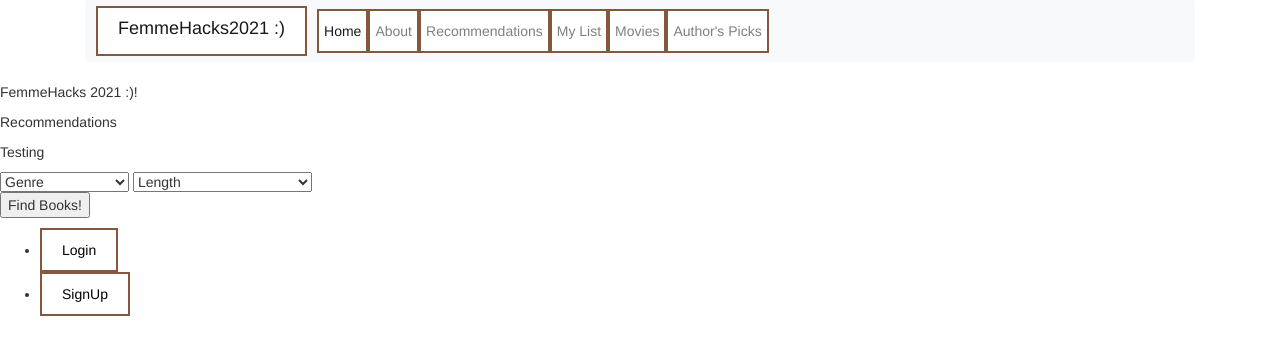
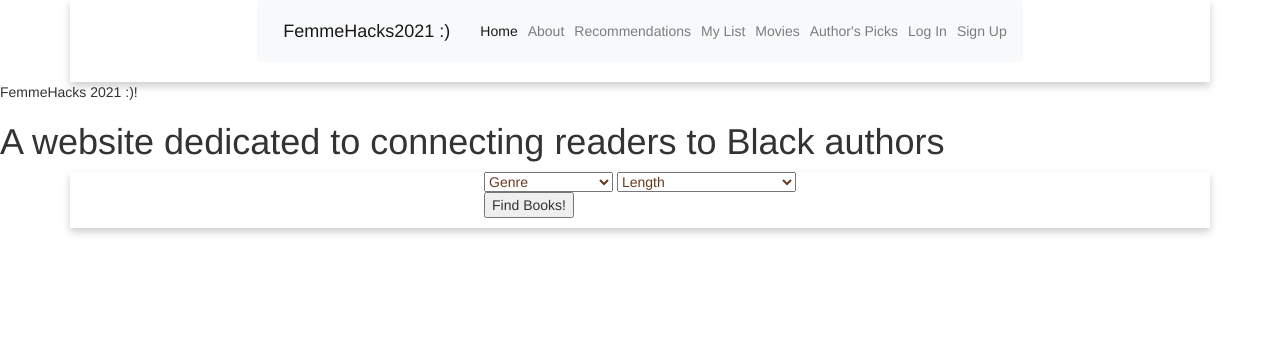
Before and after one commit to sashabeck/BlackHistoryBookWeb, a Flask app: page / in a window 1280 px wide. Shown: the top 355 px of the page. Run offline with Flask 2, Linux system fonts and the light colour scheme; some libraries are stand-ins or nearby versions.

Commit message:
style sheet linked

```diff
--- a/app.py
+++ b/app.py
@@ -5,11 +5,7 @@
 import csv
 
 app = Flask(__name__)
-'''
-response = requests.get(
-    "https://www.googleapis.com/books/v1/volumes?q=search+terms")
-print(response.json())
-'''
+
 @app.route('/', methods=['POST','GET'])
 def home():
     return render_template("index.html")
--- /dev/null
+++ b/static/index.css
@@ -0,0 +1,12 @@
+.container {
+    display: flex;
+    align-items: center;
+    justify-content: center;
+    box-shadow: 0 4px 8px 0 rgba(0, 0, 0, 0.2);
+    width: 40%;
+    min-width: 300px;
+}
+
+.bookForm {
+    margin:
+}
--- a/static/style.css
+++ b/static/style.css
@@ -1,9 +1,9 @@
-/*
-.index head {
+body {
     background-color: #ffffff;
-}*/
+}
 
-a:link {
+
+/*a:link {
     background-color: white;
     color: black;
     border: 2px solid rgb(133, 87, 60);
@@ -11,12 +11,4 @@
     text-align: center;
     text-decoration: none;
     display: inline-block;
-}
-
-body {
-    background-color: red;
-}
-
-.index select {
-    margin: 25px 50px 75px 100px;
-}
+}*/
--- a/templates/base.html
+++ b/templates/base.html
@@ -29,6 +29,8 @@
                         <a class="nav-item nav-link" href="/my_list">My List</a>
                         <a class="nav-item nav-link" href="/movies">Movies</a>
                         <a class="nav-item nav-link" href="/author_picks">Author's Picks</a>
+                        <a class="nav-item nav-link" href="/login">Log In</a>
+                        <a class="nav-item nav-link" href="/signup">Sign Up</a>
                     </div>
                 </div>
             </nav>
--- a/templates/index.html
+++ b/templates/index.html
@@ -7,33 +7,10 @@
 
     <title>Home Page</title>
     <meta name="description" content="Home Page">
-    <link rel="stylesheet" type="text/css" href="style.css">
+    <link rel="stylesheet" type="text/css" href="../static/index.css">
     <!-- <link rel="stylesheet" href="{{ url_for('static', filename='css/style.css') }}"> -->
 
 </head>
-
-<!--
-<header>
-    <div class="topContainer">
-        <nav>
-            <ul>
-                <li><a href="#">Home</a></li>
-                <li><a href="#">About</a></li>
-                <li><a href="#">Generator</a></li>
-
-
-                <li class = "Home"><a class = "navBarElement" href = "Online.html">Gamers Online</a></li>
-                <li class = "About"><a class = "navBarElement" href = "Forums.html">Game Forums</a></li>
-                <li class = "Generator"><a class = "navBarElement" href = "Local.html">Local Players</a></li>
-                <li class = "Generator"><a class = "navBarElement" href = "missionStatement.html">Our Mission</a></li>
-            </ul>
-
-        </na    v>
-
-    </div>
-
-</header>
--->
 
 
 <body>
@@ -43,32 +20,24 @@
     <div>
         <p>FemmeHacks 2021 :)!</p>
         <div>
-            <p>Recommendations</p>
-            <p>Testing</p>
+            <h1>A website dedicated to connecting readers to Black authors</h>
         </div>
-        <form class="bookFinder" method="POST" action="/submitted">
-            <select class="bookForm" id="genreDropdownSelector" type="text" name="genreDropdown" placeholder="Genre">
+        <div class="container">
+            <form class="bookFinder" method="POST" action="/submitted">
+                <select class="bookForm" id="genreDropdownSelector" type="text" name="genreDropdown" placeholder="Genre" style="color:rgb(102, 59, 34);">
             <option disabled selected>Genre</option>
             <option id="Action/Adventure" value="Action and Adventure">Action/Adventure</option>
             <option id="Classic" value="Classic">Classic</option>
         </select>
-            <select class="bookForm" id="lengthDropdownSelector" type="text" name="lengthDropdown" placeholder="Length" ;>
+                <select class="bookForm" id="lengthDropdownSelector" type="text" name="lengthDropdown" placeholder="Length" style="color:rgb(102, 59, 34); ">
             <option disabled selected>Length</option>
             <option id="Short" value="Short">Short (< 200 pages)</option>
             <option id="Medium" value="Medium">Medium (200-400 pages)</option>
             <option id="Long" value="Long">Long (> 400 pages)</option>
         </select>
 
-            <p><input type="submit" value="Find Books!"></p>
-        </form>
-
-        <!--SignIn & SignUp-->
-        <ul>
-            <li><a href="/login">Login</a></li>
-            <li><a href="/signup">SignUp</a></li>
-        </ul>
-        <div>
-            <script src="index.js"></script>
+                <p><input type="submit" value="Find Books!"></p>
+            </form>
         </div>
     </div>
     {% endblock %}
```
Also changed, not shown: templates/login.html (+5 -4 lines), static/about.css (added).
